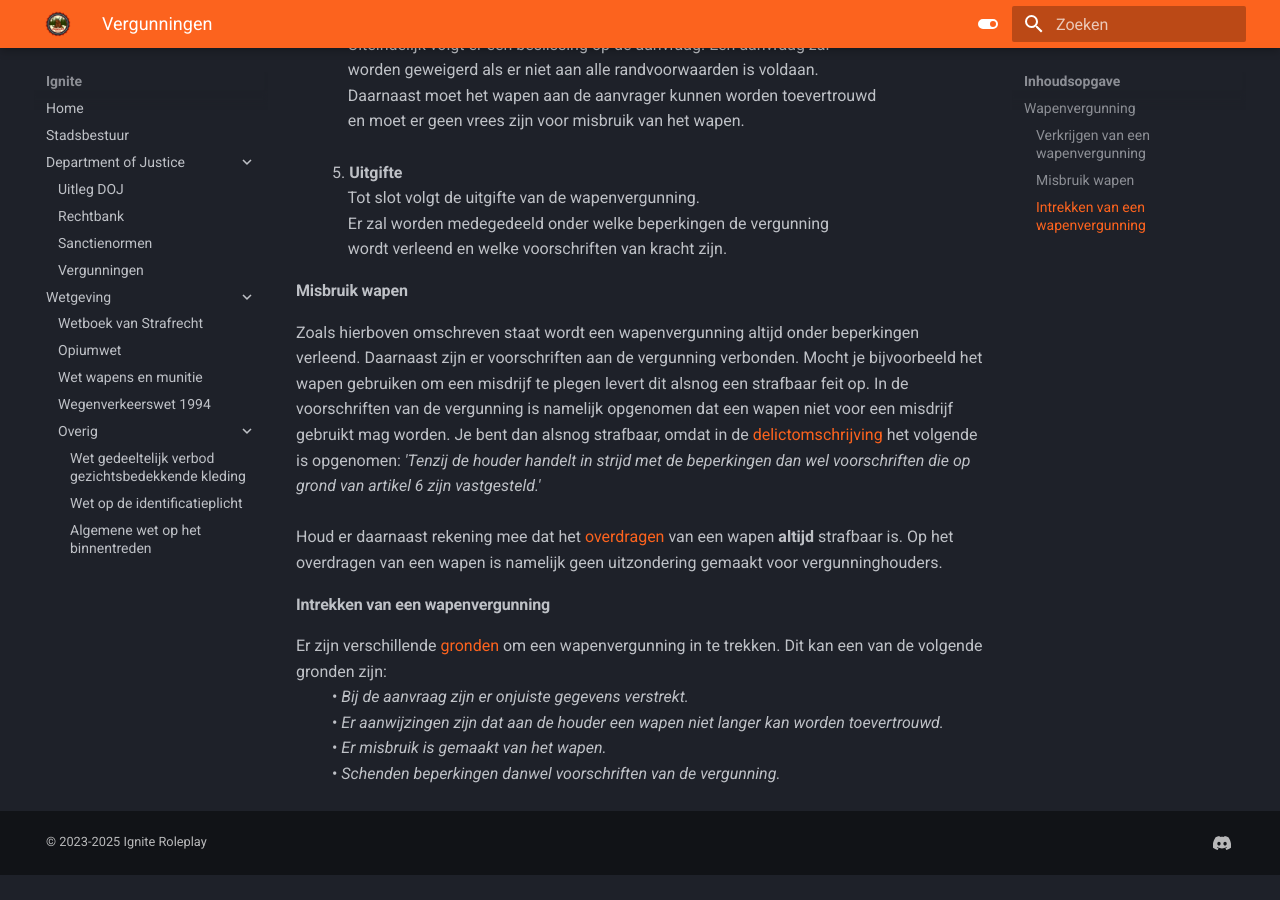
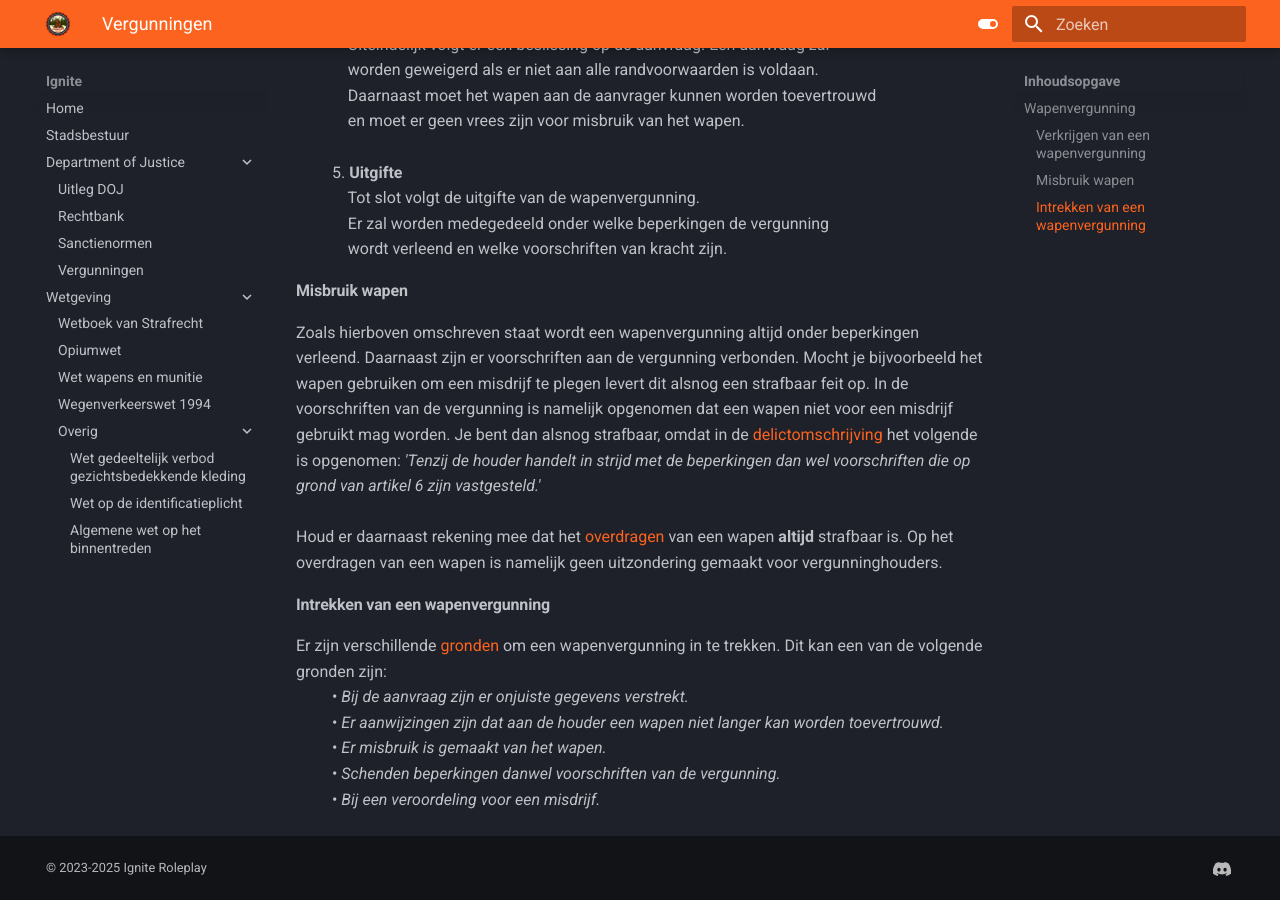
Before and after one commit to NLDenny/wetboek, an MkDocs documentation site: the page built from docs/Department of Justice/test.md, in a window 1280 px wide and 900 px high, scrolled down 975 px. Built offline with MkDocs 1.6.1 and Material for MkDocs 9.7.7, drawn with Linux system fonts in a browser that asks for light colours; before the commit the page ends 1850 px from its top, so only the background shows below that.

Commit message:
Update test.md

```diff
--- a/docs/Department of Justice/test.md
+++ b/docs/Department of Justice/test.md
@@ -55,3 +55,4 @@ Dit kan een van de volgende gronden zijn:
 &ensp; &nbsp; &nbsp; &nbsp; • _Er aanwijzingen zijn dat aan de houder een wapen niet langer kan worden toevertrouwd._
 &ensp; &nbsp; &nbsp; &nbsp; • _Er misbruik is gemaakt van het wapen._
 &ensp; &nbsp; &nbsp; &nbsp; • _Schenden beperkingen danwel voorschriften van de vergunning._
+&ensp; &nbsp; &nbsp; &nbsp; • _Bij een veroordeling voor een misdrijf._
```
